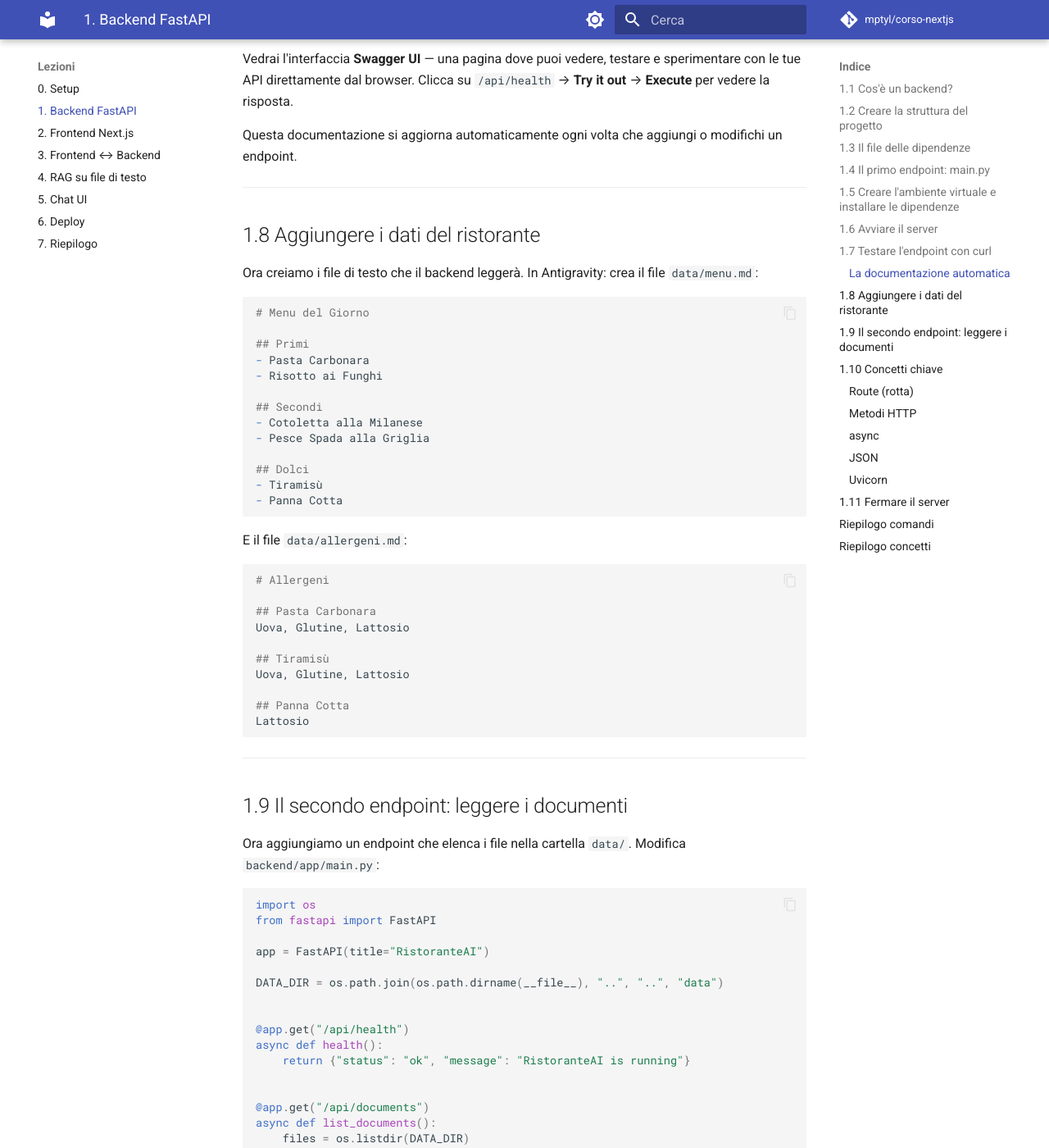
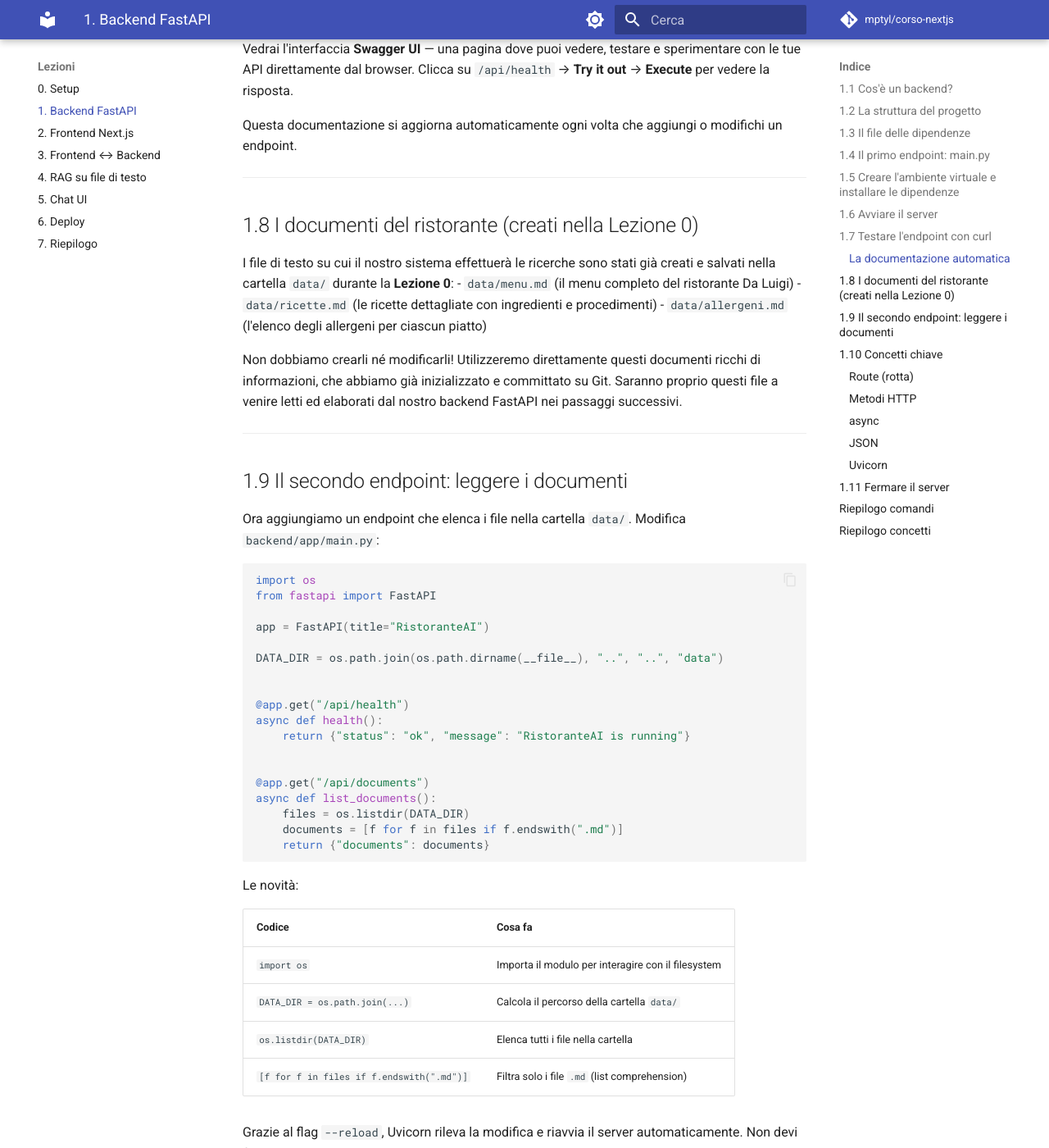
Before and after one commit to mptyl/corso-nextjs, an MkDocs documentation site: the page built from docs/lezione-01.md, in a window 1280 px wide and 1400 px high, scrolled down 4469 px. Shown: the whole window at 82% size. Built offline with MkDocs 1.6.1 and Material for MkDocs 9.7.7, drawn with Linux system fonts in a browser that asks for light colours; comment, search, counter and statistics services are not loaded; some of the changed text lies outside the part shown.

````diff
--- a/docs/lezione-01.md
+++ b/docs/lezione-01.md
@@ -30,25 +30,23 @@ Perché FastAPI e non Django o Flask?
 
 ---
 
-## 1.2 Creare la struttura del progetto
+## 1.2 La struttura del progetto
 
-Nella Lezione 0 avete creato la cartella `~/progetti/RistoranteAI`. Ora aggiungiamo il backend.
+Nella Lezione 0 avete già creato la cartella principale `~/progetti/RistoranteAI` e le relative sottocartelle. Prima di procedere, assicuriamoci di posizionarci nella cartella del progetto:
 
 ```bash
 cd ~/progetti/RistoranteAI
-mkdir -p backend/app
-mkdir -p data
 ```
 
-La struttura sarà:
+La struttura che abbiamo impostato e che andremo ad arricchire in questa lezione è la seguente:
 
 ```
 RistoranteAI/
 ├── backend/
 │   ├── app/
-│   │   └── main.py      ← il cuore del backend
-│   └── requirements.txt  ← le dipendenze Python
-└── data/                 ← i file di testo del ristorante
+│   │   └── main.py      ← il cuore del backend (lo creeremo tra poco)
+│   └── requirements.txt  ← le dipendenze Python (le creeremo tra poco)
+└── data/                 ← i file di testo del ristorante (già creati nella Lezione 0)
 ```
 
 ---
@@ -193,40 +191,14 @@ Questa documentazione si aggiorna automaticamente ogni volta che aggiungi o modi
 
 ---
 
-## 1.8 Aggiungere i dati del ristorante
+## 1.8 I documenti del ristorante (creati nella Lezione 0)
 
-Ora creiamo i file di testo che il backend leggerà. In Antigravity: crea il file `data/menu.md`:
+I file di testo su cui il nostro sistema effettuerà le ricerche sono stati già creati e salvati nella cartella `data/` durante la **Lezione 0**:
+- `data/menu.md` (il menu completo del ristorante Da Luigi)
+- `data/ricette.md` (le ricette dettagliate con ingredienti e procedimenti)
+- `data/allergeni.md` (l'elenco degli allergeni per ciascun piatto)
 
-```markdown
-# Menu del Giorno
-
-## Primi
-- Pasta Carbonara
-- Risotto ai Funghi
-
-## Secondi
-- Cotoletta alla Milanese
-- Pesce Spada alla Griglia
-
-## Dolci
-- Tiramisù
-- Panna Cotta
-```
-
-E il file `data/allergeni.md`:
-
-```markdown
-# Allergeni
-
-## Pasta Carbonara
-Uova, Glutine, Lattosio
-
-## Tiramisù
-Uova, Glutine, Lattosio
-
-## Panna Cotta
-Lattosio
-```
+Non dobbiamo crearli né modificarli! Utilizzeremo direttamente questi documenti ricchi di informazioni, che abbiamo già inizializzato e committato su Git. Saranno proprio questi file a venire letti ed elaborati dal nostro backend FastAPI nei passaggi successivi.
 
 ---
 
@@ -275,7 +247,7 @@ curl http://localhost:8000/api/documents
 Risposta:
 
 ```json
-{"documents":["allergeni.md","menu.md"]}
+{"documents":["allergeni.md","menu.md","ricette.md"]}
 ```
 
 Il backend legge dal filesystem e restituisce la lista dei documenti disponibili.
@@ -310,7 +282,7 @@ La parola chiave `async` rende la funzione **asincrona**: Python può gestire al
 JSON è il formato con cui il backend comunica. È un modo semplice per rappresentare dati come testo:
 
 ```json
-{"status": "ok", "documents": ["menu.md", "allergeni.md"]}
+{"status": "ok", "documents": ["allergeni.md", "menu.md", "ricette.md"]}
 ```
 
 In Python, un dizionario `{"chiave": "valore"}` diventa automaticamente un oggetto JSON nella risposta.
````
Also changed, not shown: docs/lezione-03.md (+1 -1 lines), docs/lezione-04.md (+1 -1 lines), docs/lezione-05.md (+13 -2 lines), docs/lezione-06.md (+31 -1 lines), docs/lezione-07.md (+8 -8 lines).
